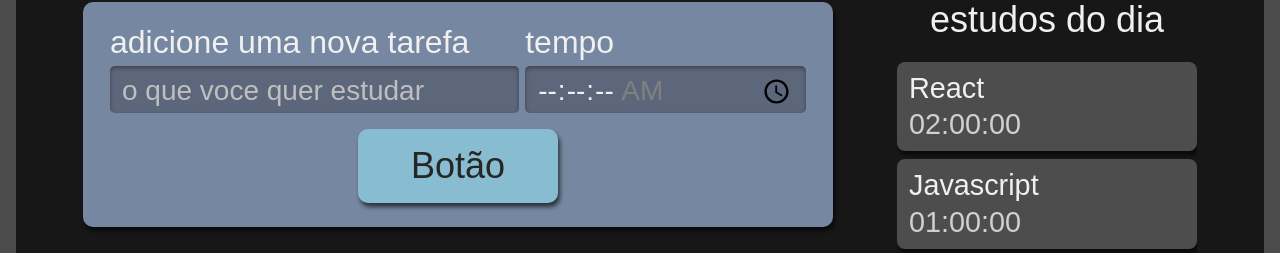
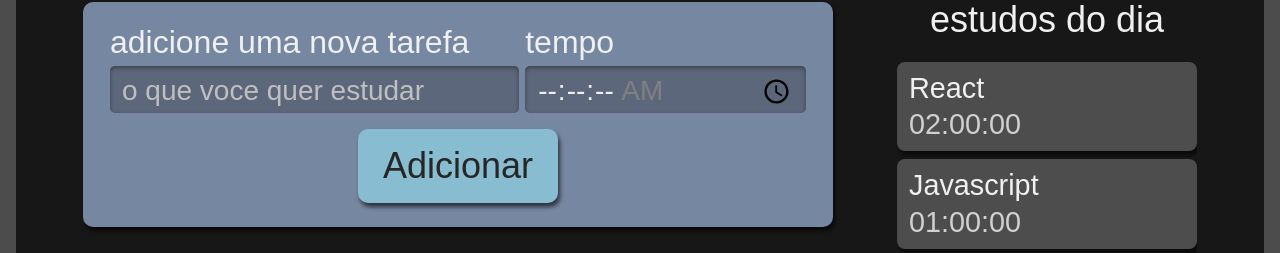
Before and after one commit to pedrokpdo/aluratsx, a React (Create React App) app: page / in a window 1280 px wide. Shown: the part 222-475 px from the top of the page. Built offline with nearby package versions, Linux system fonts and the light colour scheme.

Commit message:
conhecendo props

```diff
--- a/src/components/Botao/index.tsx
+++ b/src/components/Botao/index.tsx
@@ -5,7 +5,7 @@ class Botao extends React.Component {
     render() {
         return (
             <button className={style.botao}>
-                Botão
+                {this.props.children}
             </button>
         )
     }
--- a/src/components/Formulario/index.tsx
+++ b/src/components/Formulario/index.tsx
@@ -28,7 +28,9 @@ class Formulario extends React.Component {
                         required
                     />
                 </div>
-                <Botao />
+                <Botao>Adicionar</Botao>
+
+
             </form>
         )
     }
```
